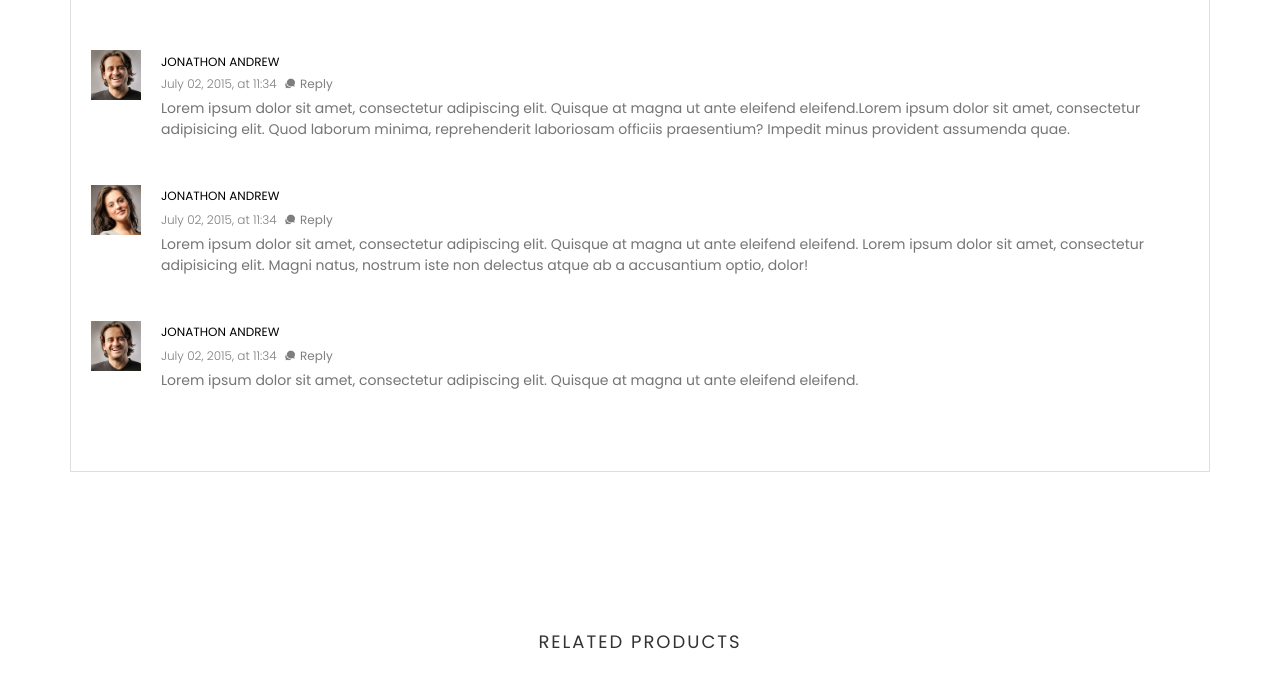
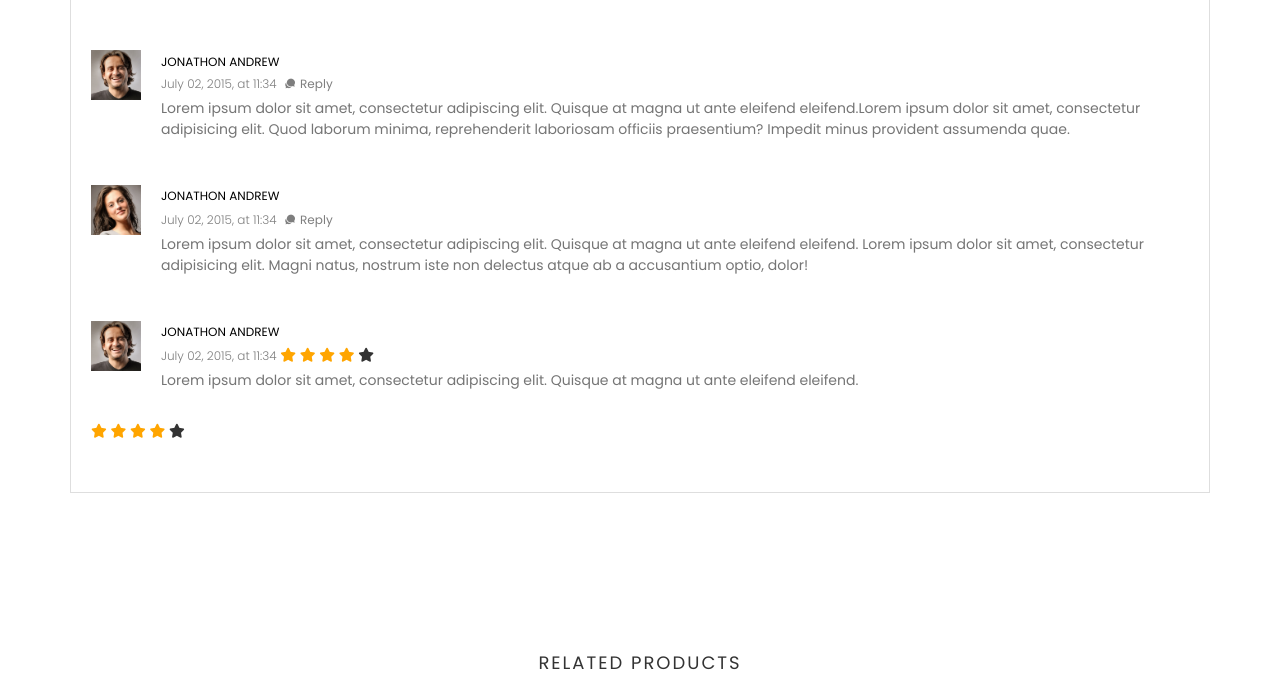
Before and after one commit to abdullaabdukulov/indel-shop, a Django app: a page that uses shop/templates/base.html in a window 1280 px wide, after a click on "Reviews (3)". Shown: the part 862-1540 px from the top of the page. Run offline with Django 4.2, Linux system fonts and the light colour scheme; tables that the repository leaves empty hold one stand-in row (values such as "Sample post"); grey boxes marked "Sample" are stand-in pictures; some libraries are stand-ins or nearby versions; some web fonts are replaced.

Commit message:
changed by Abdullah

```diff
--- a/account/views.py
+++ b/account/views.py
@@ -32,6 +32,7 @@ def user_register(request):
                 user_form.cleaned_data['password']
             )
             new_user.save()
+
             return redirect('account:login')
 
     else:
--- a/shop/models.py
+++ b/shop/models.py
@@ -1,6 +1,8 @@
 from django.db import models
 from django.urls import reverse
 from colorfield.fields import ColorField
+from django.contrib.auth.models import User
+from django.core.validators import MaxValueValidator, MinValueValidator
 
 
 
@@ -89,3 +91,18 @@ class ProductColor(models.Model):
 
     def __str__(self):
         return self.product.name
+
+class Reviews(models.Model):
+    content = models.TextField(max_length=400)
+    rating = models.FloatField(default=5, validators=[MinValueValidator(0.0), MaxValueValidator(5.0)])
+    product = models.ForeignKey(Product, on_delete=models.CASCADE, related_name='reviews')
+    user = models.ForeignKey(User, on_delete=models.CASCADE, related_name='reviews')
+    created = models.DateTimeField(auto_now_add=True)
+    updated = models.DateTimeField(auto_now=True)
+
+    class Meta:
+        verbose_name = 'product review'
+        verbose_name_plural = 'product reviews'
+
+    def __str__(self):
+        return self.product.name
--- a/shop/templates/base.html
+++ b/shop/templates/base.html
@@ -33,9 +33,17 @@
 
   <link href="{% static 'tinymce/css/prism.css' %}" rel="stylesheet">
 
+  <link rel="stylesheet" href="https://cdnjs.cloudflare.com/ajax/libs/font-awesome/4.7.0/css/font-awesome.min.css">
+
 
   <!-- Main Stylesheet -->
   <link rel="stylesheet" href="{% static 'css/style.css' %}">
+
+  <style>
+	.checked {
+	  color: orange;
+	}
+	</style>
 
 </head>
 
--- a/shop/templates/product-single.html
+++ b/shop/templates/product-single.html
@@ -186,7 +186,11 @@
 								                    <a href="#!">Jonathon Andrew</a>
 								                </div>
 								                <time datetime="2013-04-06T13:53">July 02, 2015, at 11:34</time>
-								                <a class="comment-button" href="#!"><i class="tf-ion-chatbubbles"></i>Reply</a>
+													<span class="fa fa-star checked"></span>
+													<span class="fa fa-star checked"></span>
+													<span class="fa fa-star checked"></span>
+													<span class="fa fa-star checked"></span>
+													<span class="fa fa-star"></span>
 								            </div>
 
 								            <p>
@@ -196,7 +200,12 @@
 								        </div>
 
 								    </li>
-							</ul>
+									<span class="fa fa-star checked"></span>
+									<span class="fa fa-star checked"></span>
+									<span class="fa fa-star checked"></span>
+									<span class="fa fa-star checked"></span>
+									<span class="fa fa-star"></span>
+								</ul>
 							</div>
 						</div>
 					</div>
```
Also changed, not shown: shop/admin.py (+6 -1 lines), account/migrations/0005_alter_profile_date_of_birth.py (added), account/migrations/0006_alter_profile_date_of_birth.py (added), shop/migrations/0010_reviews.py (added).
